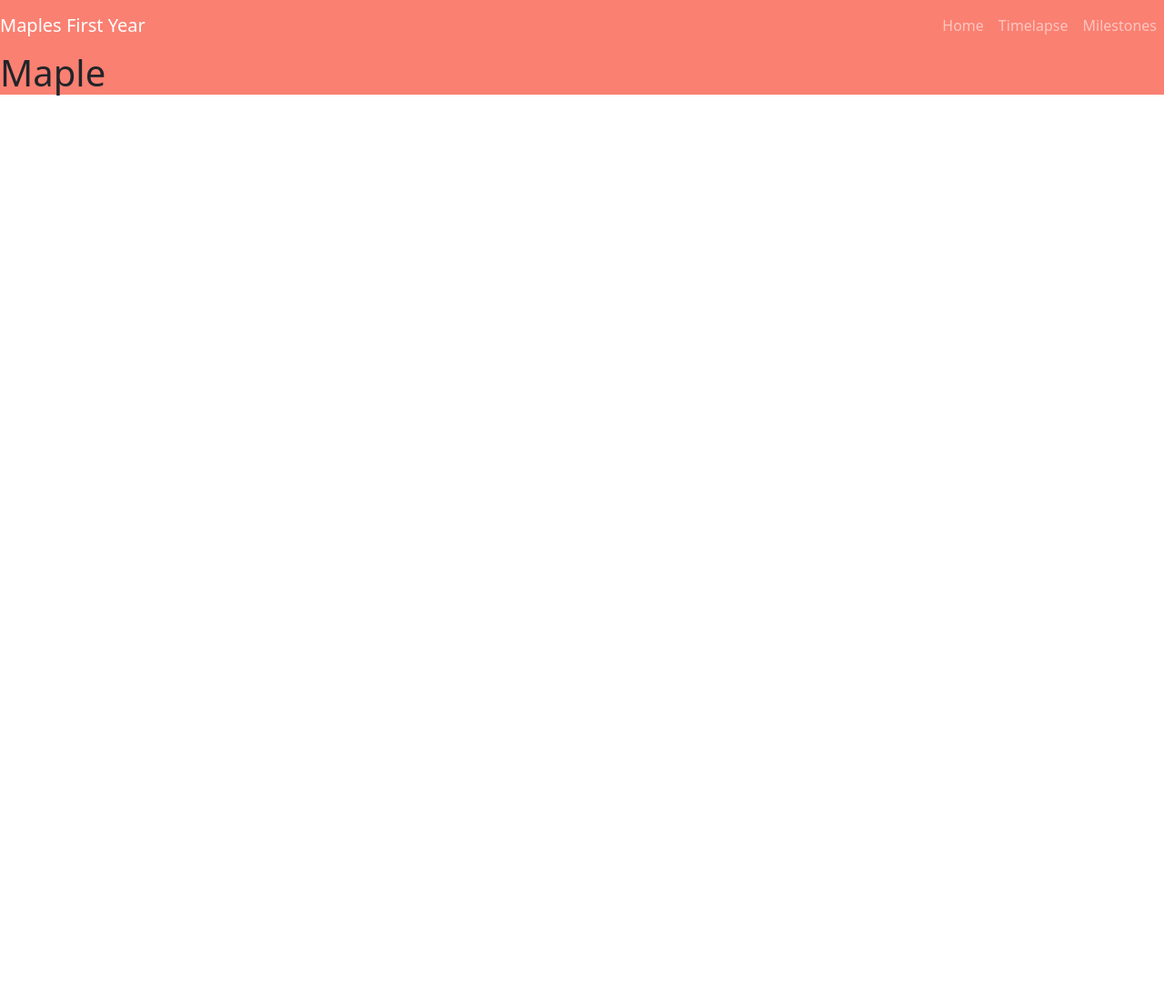
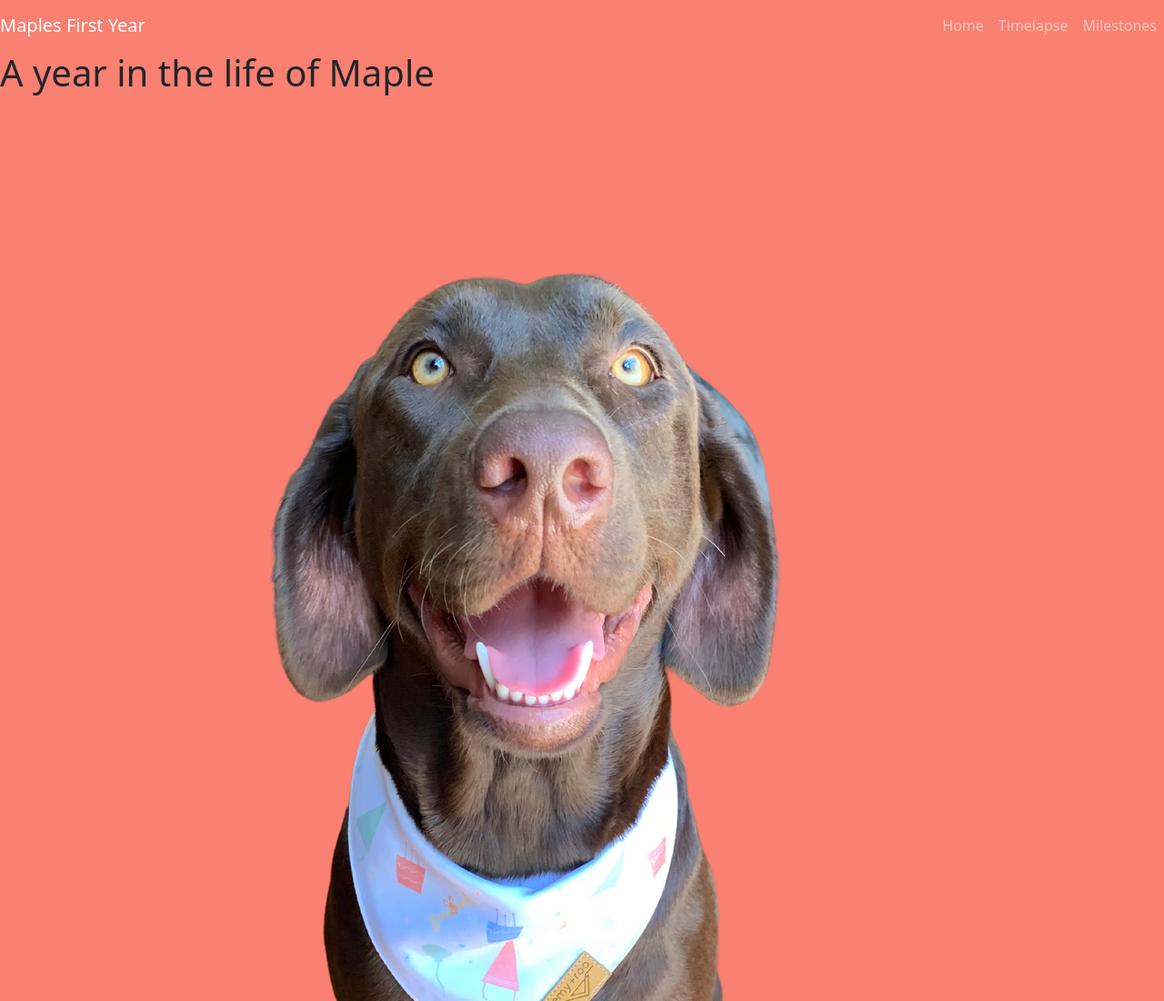
Before and after one commit to TylerAStephens/maple_one_year_website, a plain HTML site: page index.html in a window 1280 px wide. Shown: the top 1100 px of the page at 91% size. Before the commit the page ends 800 px from the top, so only its background shows below. Drawn offline with nearby package versions, Linux system fonts and the light colour scheme.

Commit message:
added pictures

```diff
--- a/index.html
+++ b/index.html
@@ -4,7 +4,6 @@
     <meta charset="utf-8">
     <meta name="viewport" content="width=device-width, initial-scale=1">
     <title>Maples First Year</title>
-
     <link href="https://cdn.jsdelivr.net/npm/bootstrap@5.2.2/dist/css/bootstrap.min.css" rel="stylesheet" integrity="sha384-Zenh87qX5JnK2Jl0vWa8Ck2rdkQ2Bzep5IDxbcnCeuOxjzrPF/et3URy9Bv1WTRi" crossorigin="anonymous">
     <link rel="stylesheet" href="css/styles.css">
 
@@ -41,7 +40,8 @@
 
 
 <!-- Title -->
-<h1>Maple</h1>
+<h1>A year in the life of Maple</h1>
+<img src="maple_pictures/maple_no_background.png" class="img-fluid" alt="maple-main-picture">
 </section>
 
 
```
Also changed, not shown: maple_pictures/maple_no_background.png (added).
